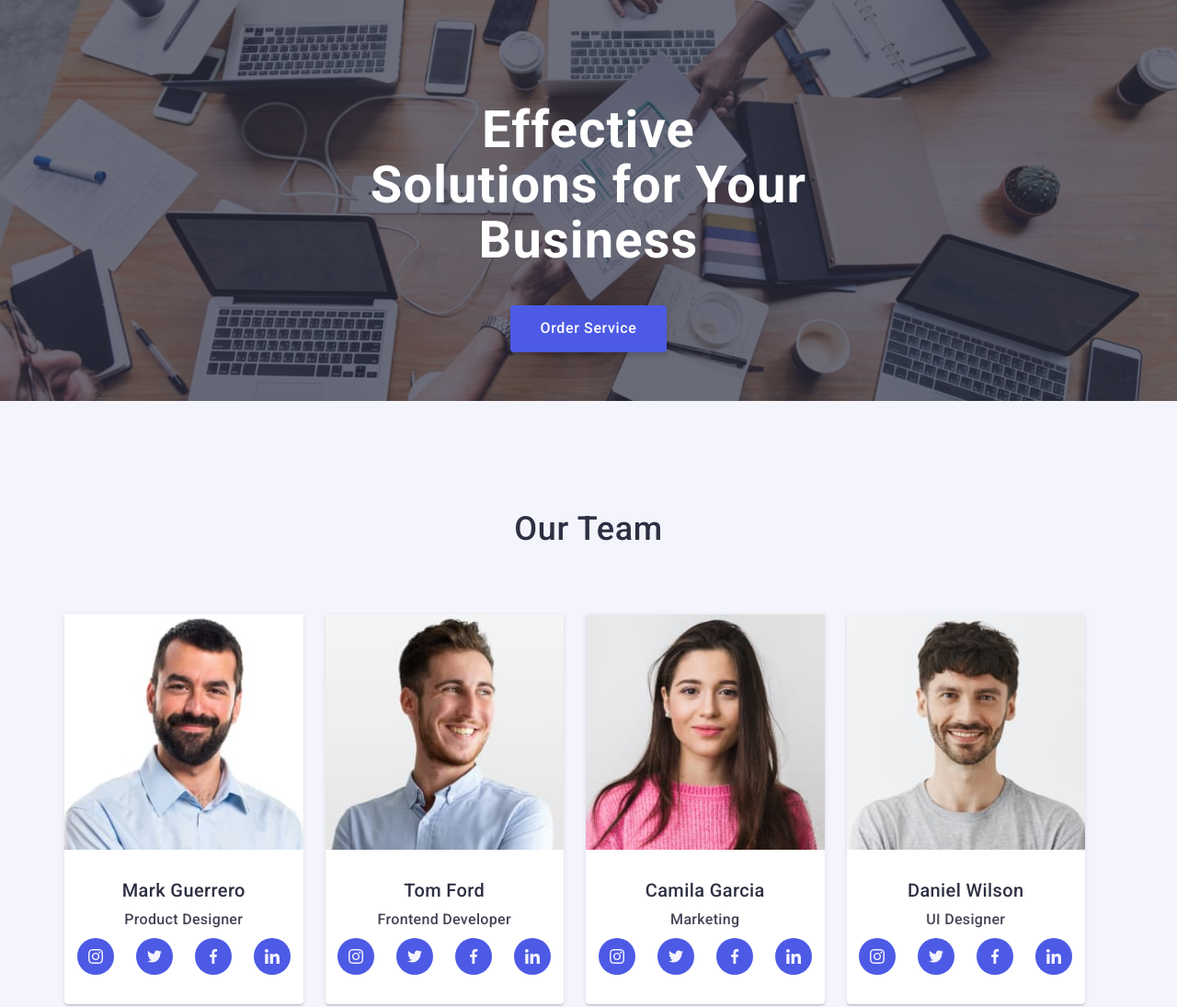
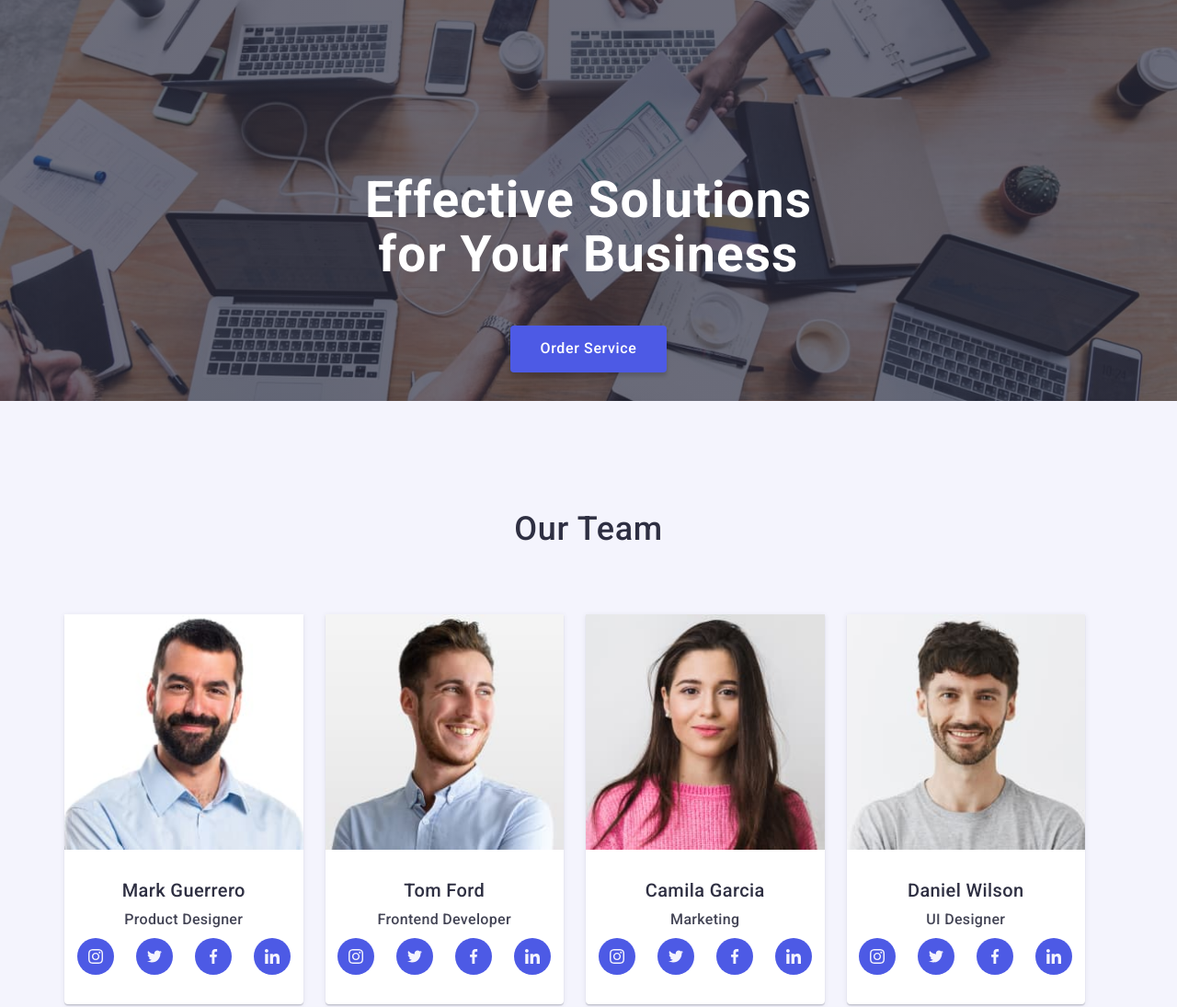
Before and after one commit to viowl/goit-markup-hw-07, a plain HTML site: page index.htm in a window 1280 px wide. Shown: the top 1095 px of the page at 92% size. Drawn offline with nearby package versions, Linux system fonts and the light colour scheme.

Commit message:
make correction hero title

```diff
--- a/css/desktop.css
+++ b/css/desktop.css
@@ -1,6 +1,16 @@
 @media screen and (min-width: 1200px) {
   .container {
     width: 1170px;
+  }
+
+  /* ================HERO================ */
+
+  .hero-title {
+    margin-bottom: 48px;
+  }
+
+  .hero {
+    padding-top: 188px;
   }
 
   /* =============TEAM============ */
--- a/css/styles.css
+++ b/css/styles.css
@@ -195,7 +195,7 @@ img {
 
 .hero-title {
   font-weight: 700;
-  font-size: 36px;
+  font-size: 30px;
   line-height: 1.11;
   letter-spacing: 0.02em;
   color: var(--white-color);
--- a/css/tablet.css
+++ b/css/tablet.css
@@ -5,10 +5,16 @@
   /* =====================hero============== */
   .hero-title {
     max-width: 494px;
-    font-size: 56px;
+    font-size: 55px;
     line-height: 1.07;
     margin-bottom: 40px;
   }
+
+  .hero {
+    padding-top: 112px;
+    padding-bottom: 108px;
+  }
+
   .overlay {
     height: 436px;
   }
```
